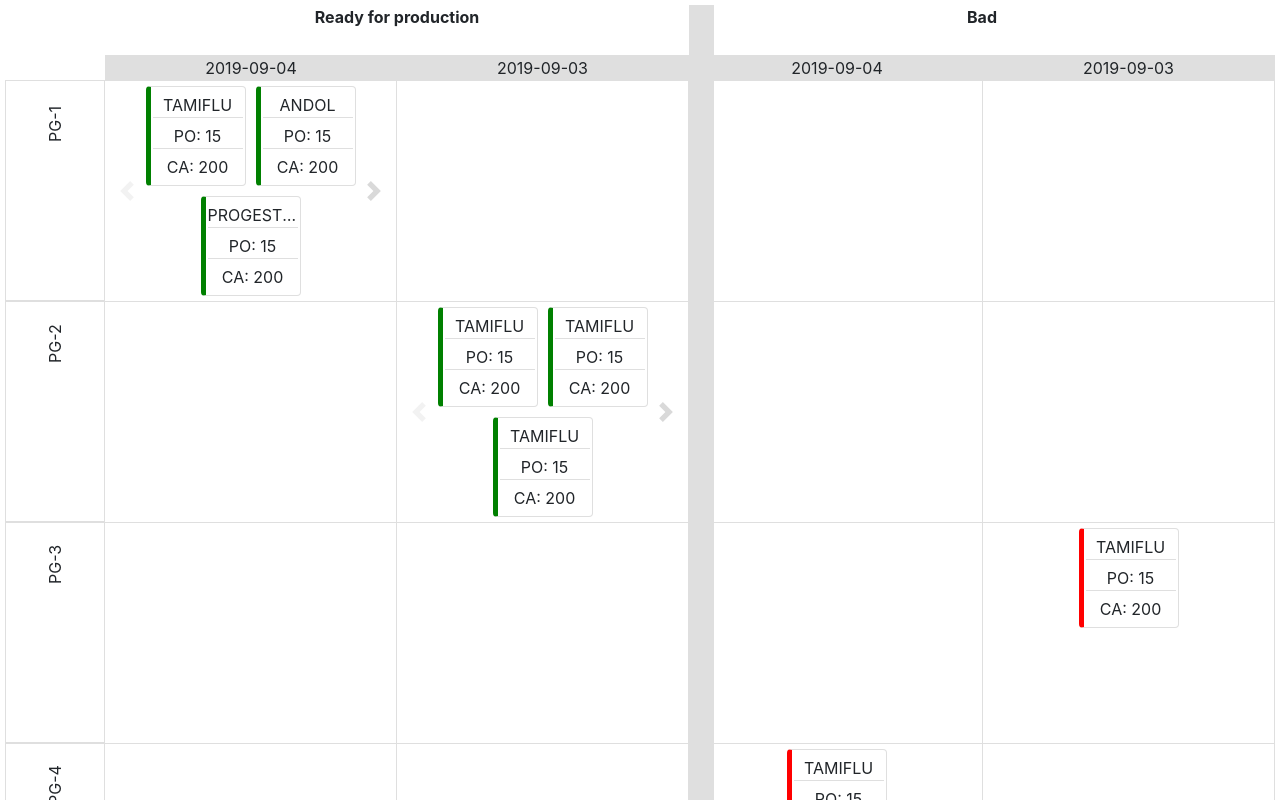
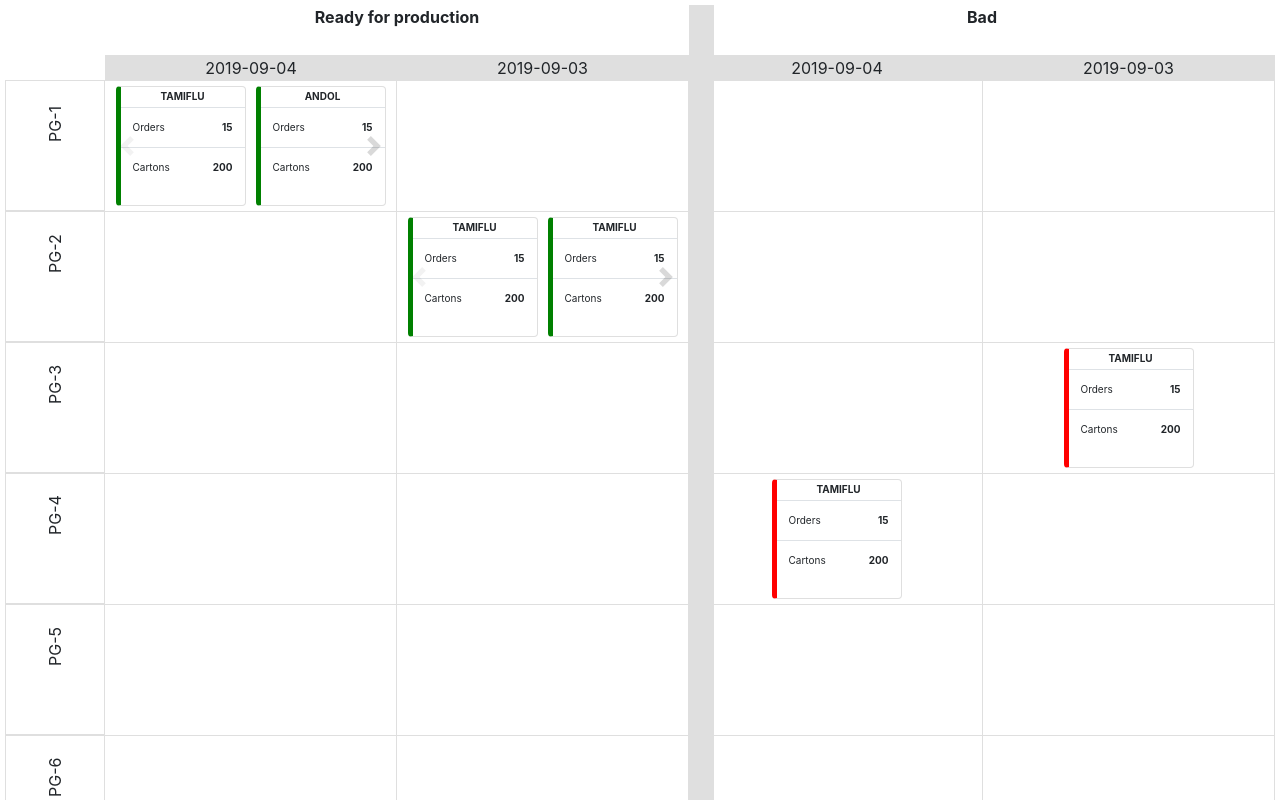
Before and after one commit to zeljkobajsanski/avor, a Vue app: page / in a window 1280 px wide. Shown: the top 800 px of the page. Built offline with nearby package versions, Linux system fonts and the light colour scheme.

Commit message:
Further refactorings

```diff
--- a/src/components/Card.vue
+++ b/src/components/Card.vue
@@ -1,8 +1,18 @@
 <template>
     <div class="card" :style="{'border-left-color': data.type === 'good' ? 'green' : 'red'}">
-        <p>{{data.material}}</p>
-        <p>PO: {{data.orders}}</p>
-        <p>CA: {{data.cartons}}</p>
+        <p class="material">{{data.material}}</p>
+        <table class="table">
+            <tbody>
+            <tr>
+                <td>Orders</td>
+                <td style="text-align: right; font-weight: bold">{{data.orders}}</td>
+            </tr>
+            <tr>
+                <td>Cartons</td>
+                <td style="text-align: right; font-weight: bold">{{data.cartons}}</td>
+            </tr>
+            </tbody>
+        </table>
     </div>
 </template>
 
@@ -19,7 +29,6 @@
     .card {
         border: 1px solid #dfdfdf;
         border-left-width: 5px;
-        text-align: center;
         display: flex;
         flex-direction: column;
         justify-content: space-evenly;
@@ -29,11 +38,16 @@
     }
 
     .card p {
-        border-bottom: 1px solid #dfdfdf;
-        margin: 0 2px;
+        margin: 0 4px;
         overflow: hidden;
         white-space: nowrap;
         text-overflow: ellipsis;
+        text-align: left;
+    }
+
+    p.material {
+        text-align: center;
+        font-weight: bold;
     }
 
     .card p:last-child {
@@ -58,9 +72,10 @@
 
     @media (max-device-width: 1920px) {
         .card {
-            width: 100px;
-            height: 100px;
+            width: 130px;
+            height: 120px;
             margin: 5px;
+            font-size: 10px;
         }
     }
 
--- a/src/components/Cell.vue
+++ b/src/components/Cell.vue
@@ -37,7 +37,7 @@
         @Prop() row!: number;
         @Prop() column!: number;
         @Prop() items!: any[];
-        readonly ITEMS_PER_PAGE = 3;
+        readonly ITEMS_PER_PAGE = window.screen.width * window.devicePixelRatio <= 2000 ? 2 : 3;
         $carousel: any;
 
         mounted() {
```
